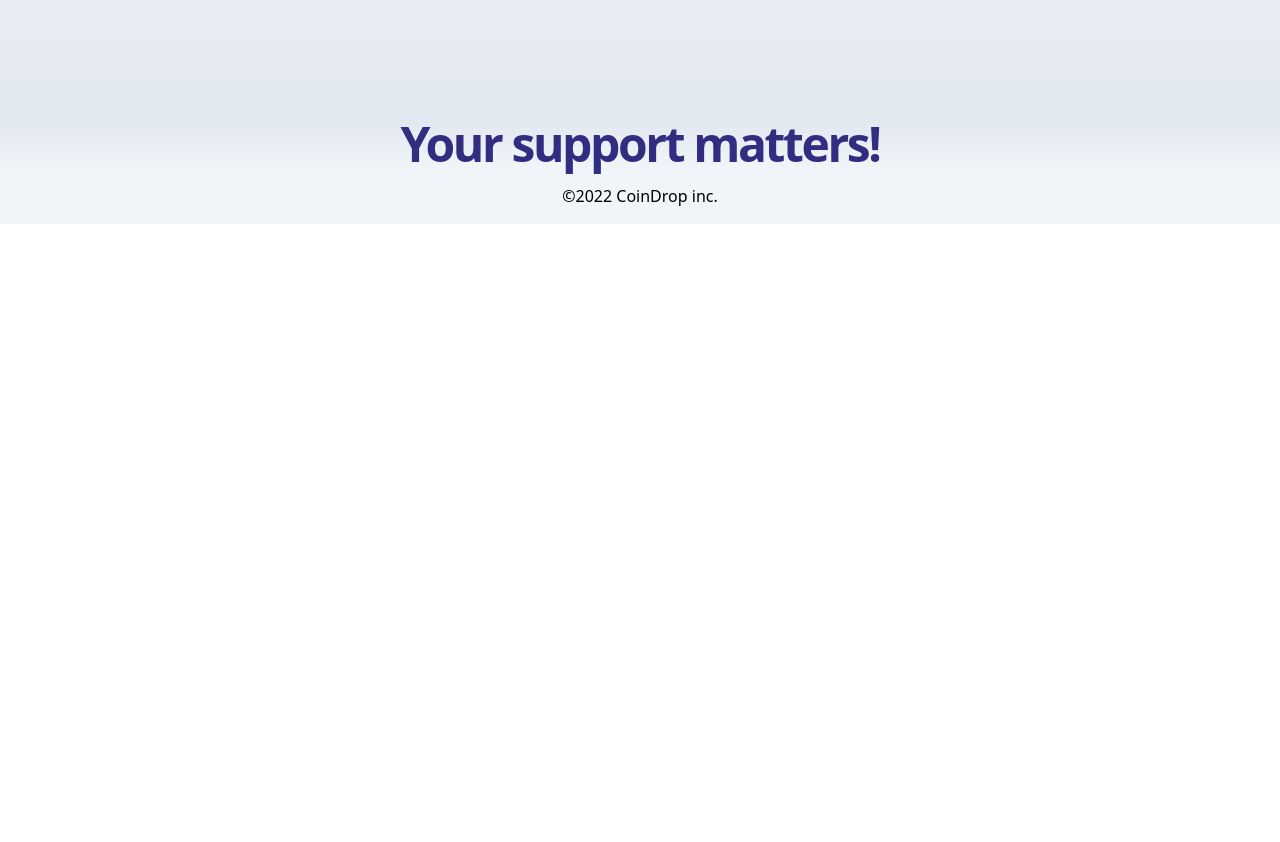
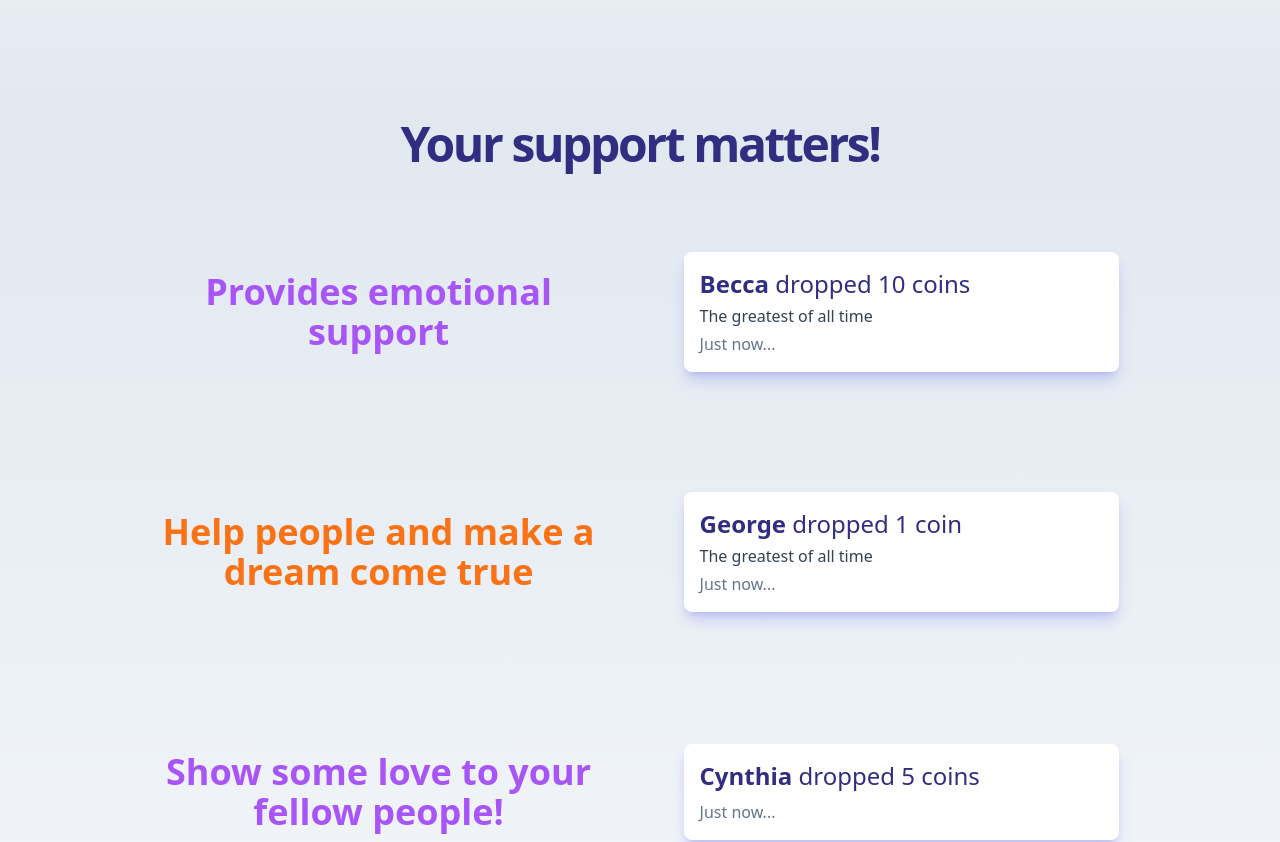
Before and after one commit to CodecoolGlobal/el-proyecte-grande-sprint-1-java-tamasstephen, a React (Create React App) app in the folder frontend/: page / in a window 1280 px wide. Shown: the part 1180-2022 px from the top of the page. Before the commit the page ends 1404 px from the top, so only its background shows below. Built offline with nearby package versions, Linux system fonts and the light colour scheme.

Commit message:
chore: Add reason section

```diff
--- a/frontend/src/components/Navigation.jsx
+++ b/frontend/src/components/Navigation.jsx
@@ -20,12 +20,12 @@ export const Navigation = () => {
         <div className="logo">
           <a
             href="/"
-            className="text-xl font-bold text-indigo-700 tracking-tighter md:text-2xl"
+            className="text-xl font-bold text-indigo-900 tracking-tighter md:text-2xl"
           >
             CoinDrop
           </a>
         </div>
-        <ul className="hidden md:flex text-indigo-700 font-bold tracking-tight">
+        <ul className="hidden md:flex text-indigo-900 font-bold tracking-tight">
           <li className="pl-7">Explore</li>
           <li className="pl-7">Login</li>
           <li className="pl-7">Sign Up</li>
--- a/frontend/src/components/landing/Hero.jsx
+++ b/frontend/src/components/landing/Hero.jsx
@@ -15,7 +15,7 @@ const Hero = () => {
       </p>
       <input
         type="text"
-        className="h-10 rounded-full drop-shadow-[0_8px_8px_rgba(0,0,0,0.15)] pl-4 focus:outline-indigo-500 lg:h-12 lg:w-96"
+        className="h-10 rounded-full shadow-lg shadow-indigo-400/30 pl-4 border border-indigo-300 focus:outline-indigo-500 lg:h-12 lg:w-96"
       />
     </div>
   );
--- /dev/null
+++ b/frontend/src/components/landing/ReasonBox.jsx
@@ -0,0 +1,27 @@
+import React from "react";
+import Donation from "../model/Donation";
+
+const ReasonBox = ({ text, donator, comment, amount, position }) => {
+  const textColor = position === "even" ? "text-purple-500" : "text-orange-500";
+  return (
+    <div className="w-full flex flex-col md:flex-row border-t-2 items-center border-slate-300 py-4 md:py-14 md:border-none">
+      <div className={" w-full flex justify-center"}>
+        <p
+          className={
+            "py-6 text-2xl font-bold text-center md:text-4xl md:w-10/12 " +
+            textColor
+          }
+        >
+          {text}
+        </p>
+      </div>
+      <div className={"w-full flex justify-center md:"}>
+        <div className={" w-10/12"}>
+          <Donation donator={donator} comment={comment} amount={amount} />
+        </div>
+      </div>
+    </div>
+  );
+};
+
+export default ReasonBox;
--- a/frontend/src/components/landing/Reasons.jsx
+++ b/frontend/src/components/landing/Reasons.jsx
@@ -1,11 +1,35 @@
 import React from "react";
 import Headline from "../Headline";
+import ReasonBox from "./ReasonBox";
 
 const Reasons = () => {
   return (
-    <section className="bg-gradient-to-b from-slate-200">
-      <div className="flex justify-center">
-        <Headline isTitle={false} title={"Your support matters!"} />
+    <section className="bg-gradient-to-b from-slate-200 px-4 md:px-0">
+      <div className="flex flex-col items-center">
+        <div className="flex justify-center pb-6">
+          <Headline isTitle={false} title={"Your support matters!"} />
+        </div>
+        <div>
+          <ReasonBox
+            text="Provides emotional support"
+            donator="Becca"
+            comment="The greatest of all time"
+            position="even"
+            amount="10"
+          />
+          <ReasonBox
+            text="Help people and make a dream come true"
+            donator="George"
+            comment="The greatest of all time"
+            amount="1"
+          />
+          <ReasonBox
+            text="Show some love to your fellow people!"
+            donator="Cynthia"
+            position="even"
+            amount="5"
+          />
+        </div>
       </div>
     </section>
   );
--- /dev/null
+++ b/frontend/src/components/model/Donation.jsx
@@ -0,0 +1,17 @@
+import React from "react";
+
+const Donation = ({ donator, amount, comment, time }) => {
+  const cardTime = time ? time : "Just now...";
+  return (
+    <div className="p-4 bg-white rounded-lg w-full shadow-lg shadow-indigo-500/30">
+      <h3 className="text-xl md:text-2xl text-indigo-900">
+        <span className="font-bold">{donator}</span> dropped {amount}{" "}
+        {Number(amount) > 1 ? "coins" : "coin"}
+      </h3>
+      <p className="text-slate-700 py-1">{comment}</p>
+      <p className="text-slate-500">{cardTime}</p>
+    </div>
+  );
+};
+
+export default Donation;
```
